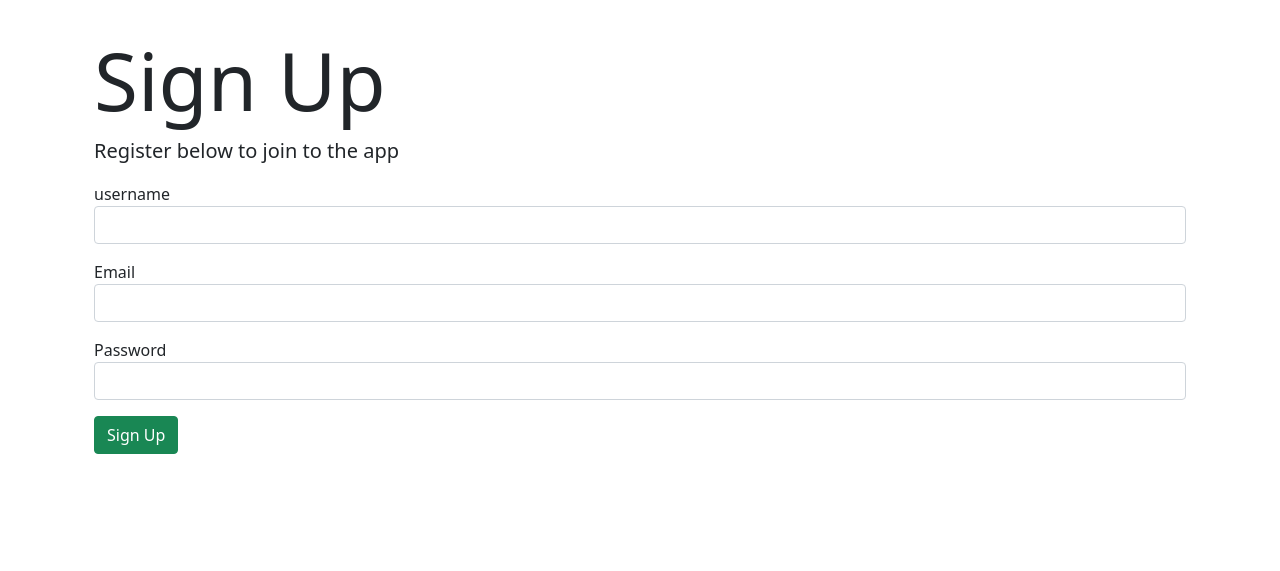
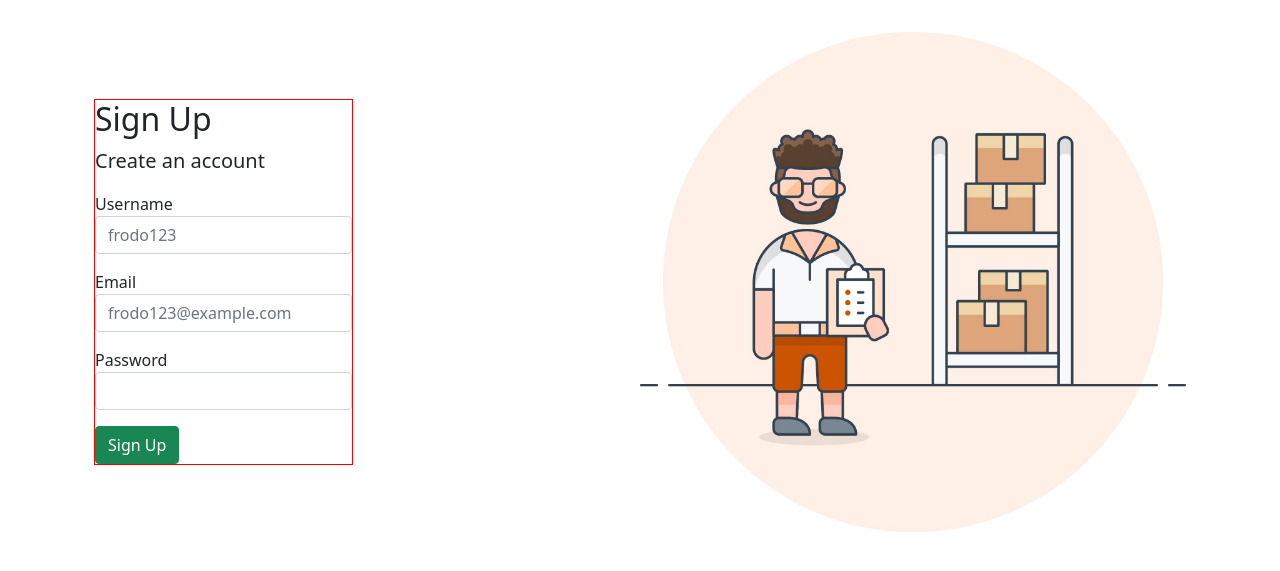
Before and after one commit to davehdez9/restaurant-inventory, a Flask app: page /signUp in a window 1280 px wide. Shown: the part 72-643 px from the top of the page. Run offline with Flask 2, Linux system fonts and the light colour scheme; parts of the project's set-up code (start-up, migrations or seed data) failed here and were passed over.

Commit message:
Styling Sign up form

```diff
--- a/forms.py
+++ b/forms.py
@@ -1,11 +1,14 @@
 from flask_wtf import FlaskForm
 from wtforms import StringField, PasswordField, FloatField, SelectField
 from wtforms.validators import InputRequired, Email, Length, ValidationError, DataRequired
+from wtforms.widgets import Input
 
 class SignUpForm(FlaskForm):
     """Form for adding users."""
-    username = StringField("username", validators=[DataRequired()])
-    email = StringField("Email", validators=[DataRequired(), Email()])
+    username = StringField("Username", validators=[DataRequired(),
+                                                   Length(min=5, max=35, message="Username must be between %(min)d and %(max)dcharacters")],
+                                                   render_kw={"placeholder": "frodo123"})
+    email = StringField("Email", validators=[DataRequired(), Email()], render_kw={"placeholder": "frodo123@example.com"})
     password = PasswordField("Password", validators=[Length(min=6)])
 
 class LoginForm(FlaskForm):
--- a/static/css/styles.css
+++ b/static/css/styles.css
@@ -1,3 +1,7 @@
 /* body {
     background-color: #3483eb;
 } */
+
+.signup-form {
+    border: 1px solid red;
+}
--- a/templates/landing_page.html
+++ b/templates/landing_page.html
@@ -2,7 +2,7 @@
 
 {% block content %}
 
-<div class="container-fluid">
+<div class="container-fluid"></div>
     <div class="d-sm-flex align-items-center justify-content-between">
         <div>
             <h1>Welcome to Invo!</span> </h1>
--- a/templates/signUp.html
+++ b/templates/signUp.html
@@ -1,24 +1,29 @@
 {% extends "base2.html" %}
 
 {% block content %}
-<h1 class="display-1">Sign Up</h1>
-<p class="lead">Register below to join to the app </p>
+<div class="d-sm-flex align-items-center justify-content-between">
+    <div class="signup-form">
+        <h2 class="form-title">Sign Up</h2>
+        <p class="lead">Create an account</p>
 
         <form method="POST">
             {{ form.hidden_tag() }}
 
             {% for field in form
                 if field.widget.input_type != 'hidden' %}
-    <p>
+            <div class="mb-3">
                 {{ field.label }}
                 {{ field(class_="form-control") }}
 
                 {% for error in field.errors %}
                 <span class="form-text text-danger">{{ error }}</span>
                 {% endfor %}
-    </p>
+            </div>
             {% endfor %}
 
             <button class="btn btn-success" type="submit">Sign Up</button>
         </form>
+    </div>
+    <img class="img-fluid w-50 d-none d-sm-block" src="../static/img/inv/illustration-inventory-management.jpg" alt="">
+</div>
 {% endblock %}
```
Also changed, not shown: static/img/inv/illustration-inventory-management.jpg (added), static/img/inv/signup-image.jpg (added). Lines whose indentation alone changed are shown as unchanged.
